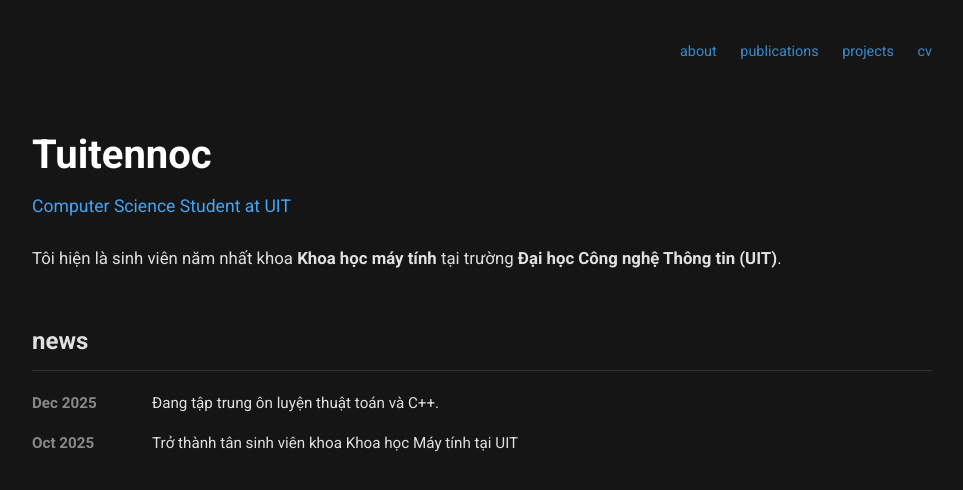
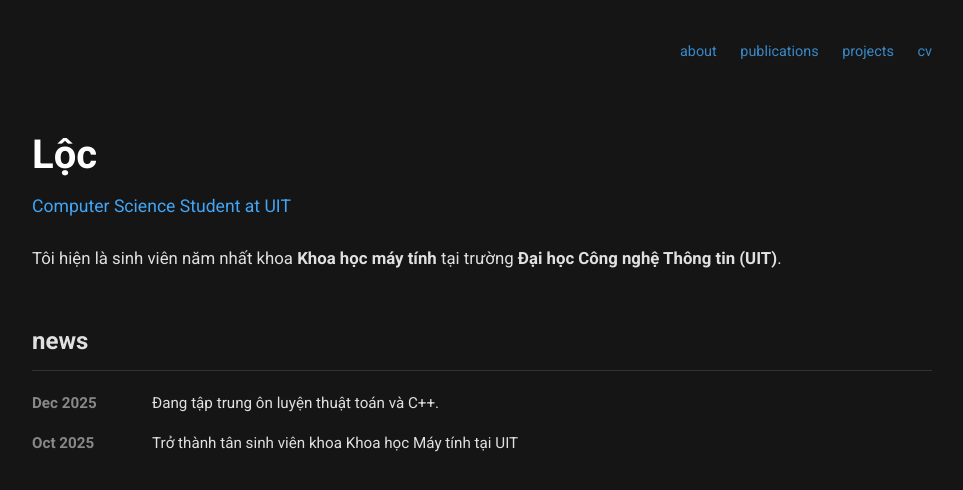
Before and after one commit to Tuitennoc/Tuitennoc.github.io, a plain HTML site: page index.html in a window 1280 px wide. Shown: the whole page, without its empty margins (158-1121 px from the left). Drawn offline with Linux system fonts and the light colour scheme.

Commit message:
Update profile name from 'Tuitennoc' to 'Lộc'

```diff
--- a/index.html
+++ b/index.html
@@ -50,7 +50,7 @@
 
     <div class="profile">
         <div class="bio">
-            <h1>Tuitennoc</h1>
+            <h1>Lộc</h1>
             <div class="title">Computer Science Student at UIT</div>
 
             <div class="description">
```
